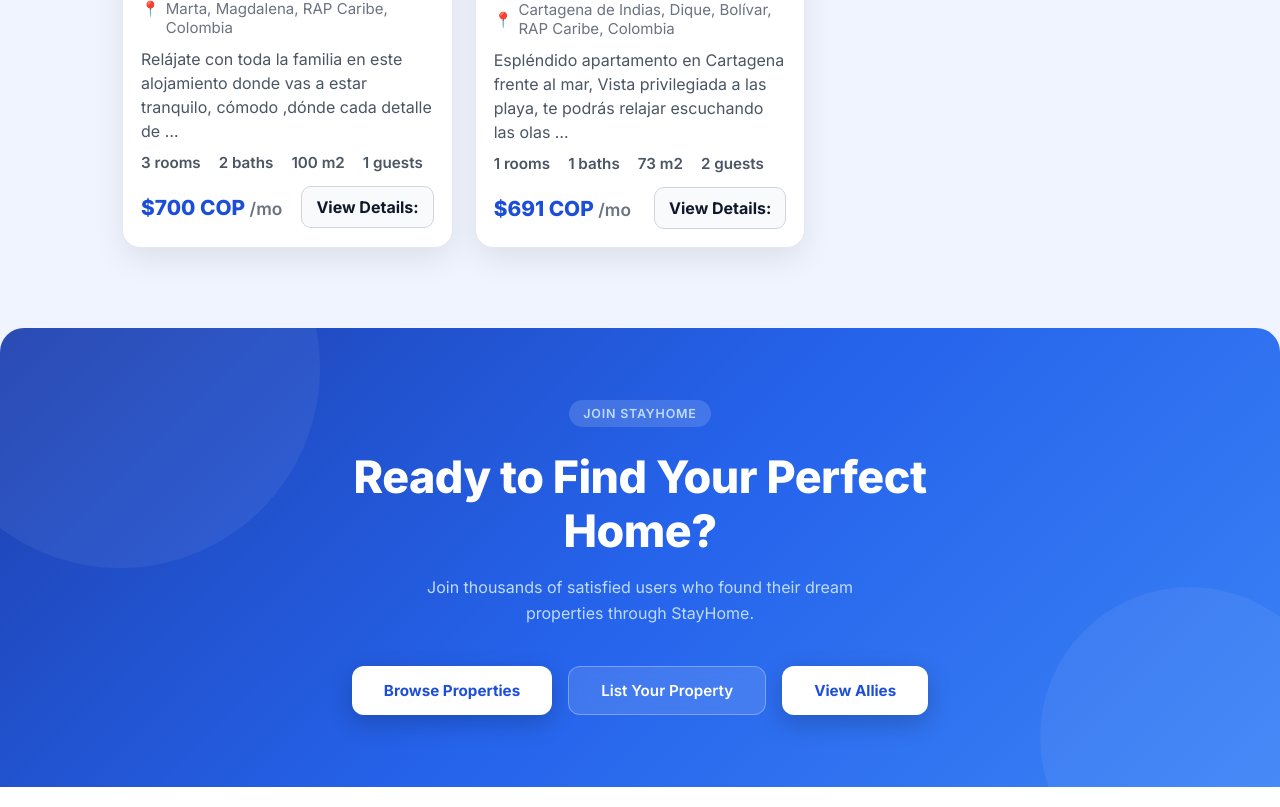
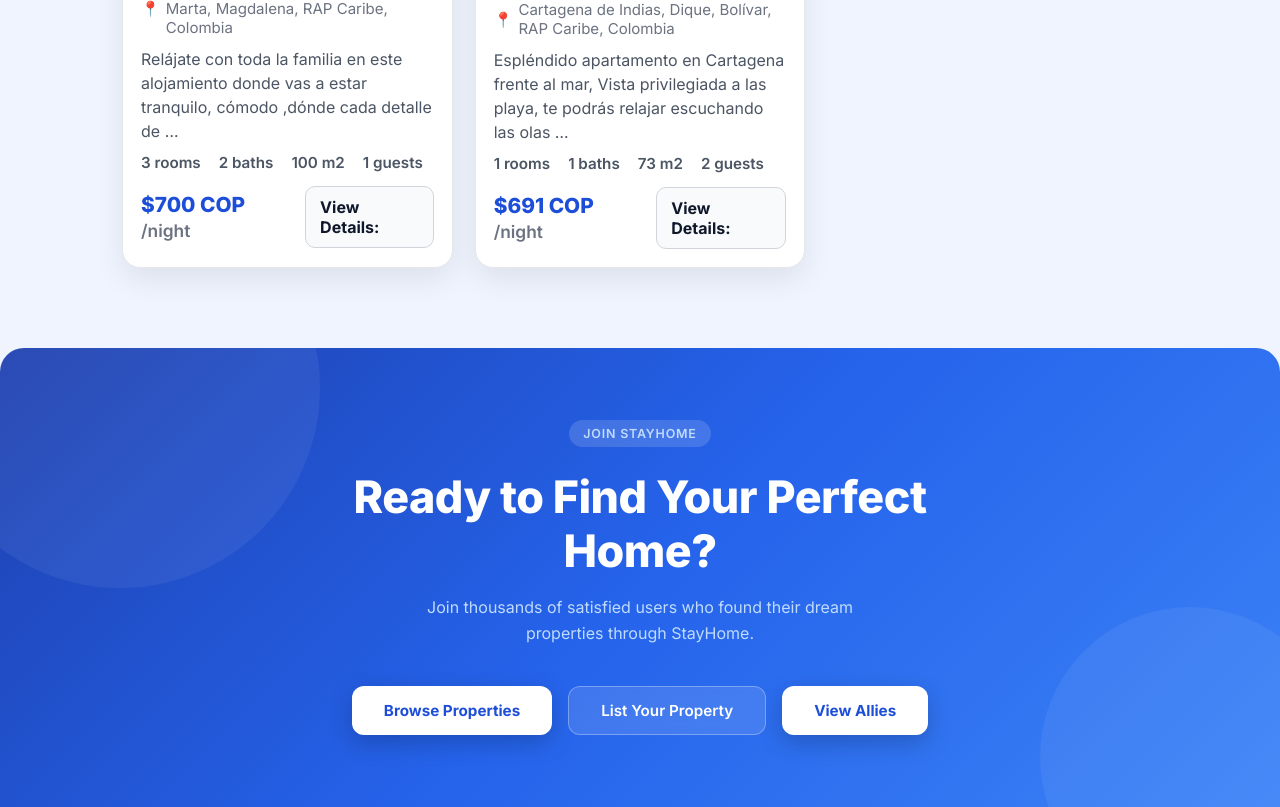
Before and after one commit to Horizonte4/stayhome, a Django app: page / in a window 1280 px wide. Shown: the part 2871-3678 px from the top of the page. Run offline with Django 5.2, Linux system fonts and the light colour scheme; data comes from the database, SQL or seed files in the repository; tables that the repository leaves empty hold one stand-in row (values such as "Sample post").

Commit message:
fix: agrgego short term a property card

```diff
--- a/templates/partials/featured_property_card.html
+++ b/templates/partials/featured_property_card.html
@@ -26,6 +26,8 @@
                 ${{ property.price|floatformat:0|intcomma }} COP
                 {% if property.listing_type == "sale" %}
                     <small>{% trans "sale" %}</small>
+                {% elif property.listing_type == "short_term" %}
+                    <small>{% trans "/night" %}</small>
                 {% else %}
                     <small>{% trans "/mo" %}</small>
                 {% endif %}
```
